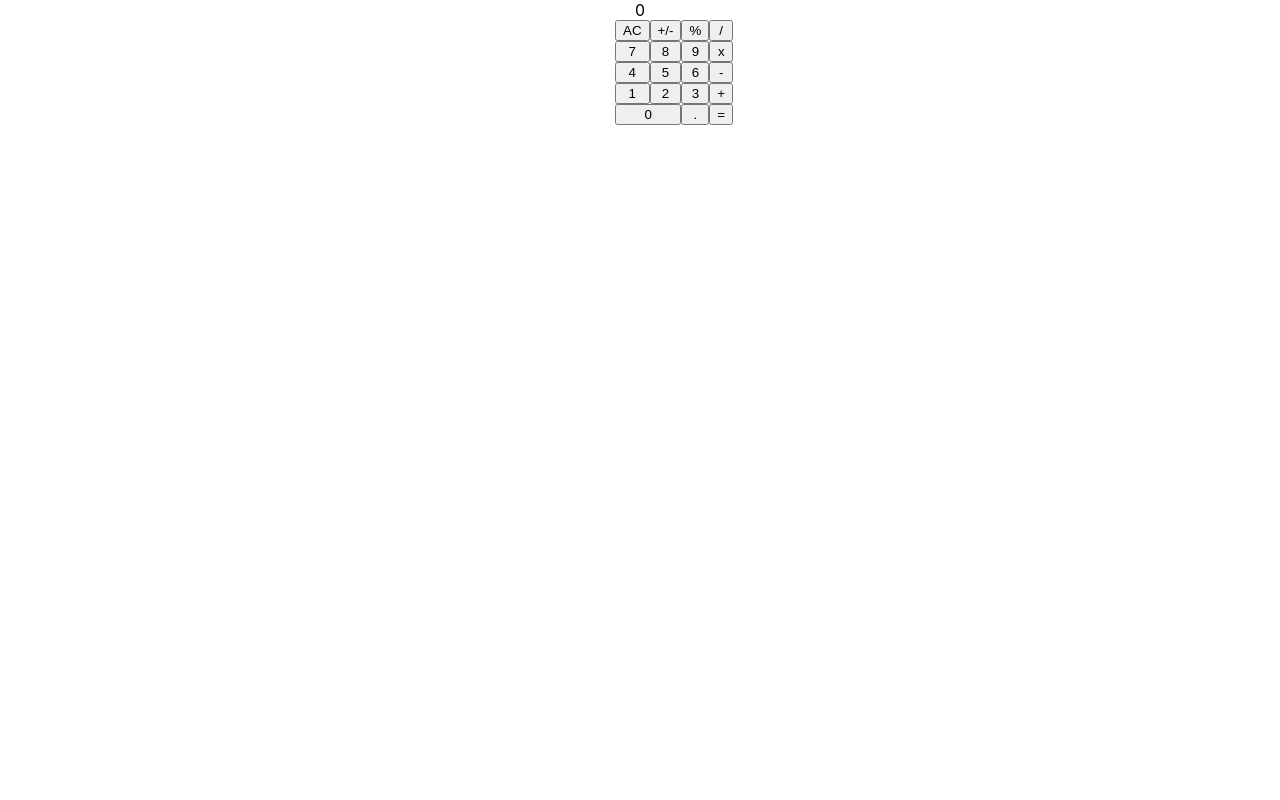
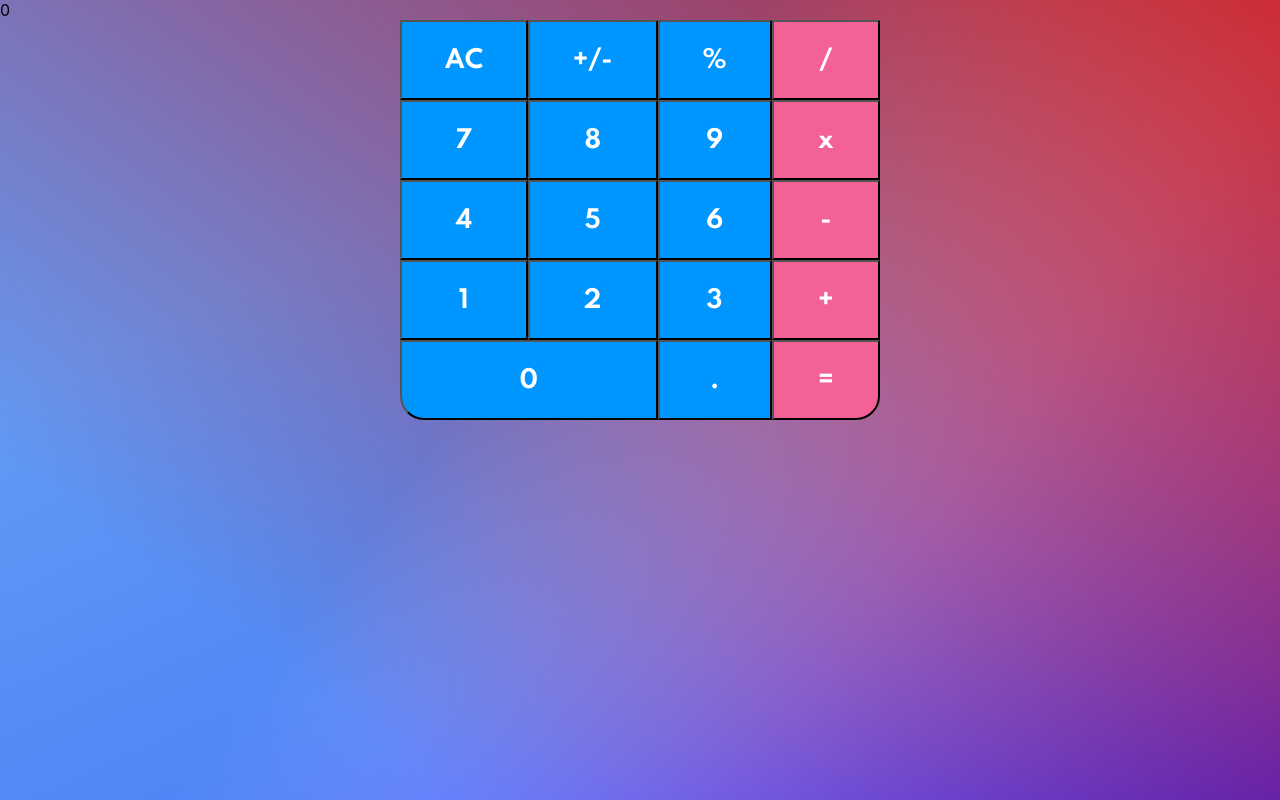
Before and after one commit to JoseBorbon/calculator-app, a React (Create React App) app: page / in a window 1280 px wide. Built offline with nearby package versions, Linux system fonts and the light colour scheme.

Commit message:
add styles

```diff
--- a/src/App.css
+++ b/src/App.css
@@ -1,5 +1,19 @@
+@import url('https://fonts.googleapis.com/css2?family=Spartan:wght@600;700&display=swap');
+
 .App {
-  text-align: center;
+  background: linear-gradient(
+      217deg,
+      rgba(202, 0, 0, 0.793),
+      rgba(255, 0, 0, 0) 80.71%
+    ),
+    linear-gradient(
+      127deg,
+      rgba(59, 129, 243, 0.8) 40.71%,
+      rgba(0, 255, 0, 0) 70.71%
+    ),
+    linear-gradient(336deg, rgba(0, 0, 255, 0.8), rgba(0, 0, 255, 0) 70.71%);
+
+  height: 100vh;
 }
 
 .App-logo {
@@ -37,6 +51,28 @@
   }
 }
 
+.result {
+  display: flex;
+  justify-content: space-around;
+}
+
+.result > .Calculator-display {
+  color: white;
+  background: linear-gradient(#f36196, #0096ff);
+  width: 475px;
+  margin-left: auto;
+  margin-right: auto;
+  font-size: 4em;
+  text-align: right;
+  border: 2px solid black;
+}
+
+.Calculator {
+  display: flex;
+  flex-direction: column;
+  font-family: Spartan, sans-serif;
+}
+
 form {
   display: grid;
   grid-template-areas:
@@ -45,9 +81,31 @@ form {
     'four five six op'
     'one two three op'
     'zero zero dec op';
-  width: 50px;
+  width: 100%;
+  max-width: 30em;
+  min-height: 50vh;
   margin-left: auto;
   margin-right: auto;
+}
+
+form > * {
+  background-color: #0096ff;
+  font-family: Spartan, sans-serif;
+  font-size: x-large;
+  font-weight: bold;
+  color: white;
+}
+
+form > .two-op {
+  background-color: #f36196;
+}
+
+form > .negate {
+  grid-area: negate;
+}
+
+form > .percent {
+  grid-area: perc;
 }
 
 form > .seven {
@@ -82,4 +140,13 @@ form > .seven {
 }
 form > .zero {
   grid-area: zero;
+  border-bottom-left-radius: 1em;
 }
+
+form :last-child {
+  border-bottom-right-radius: 1em;
+}
+
+form > *:hover {
+  background-color: red !important;
+}
```
